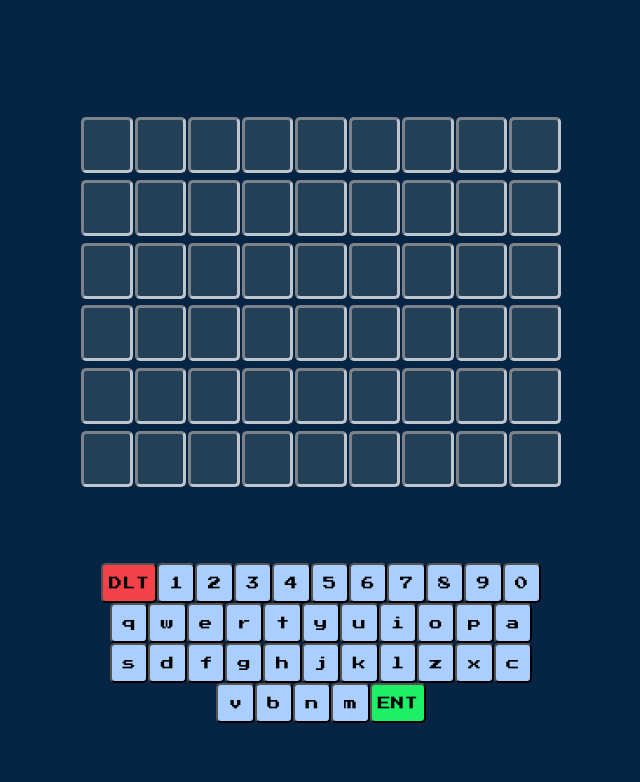
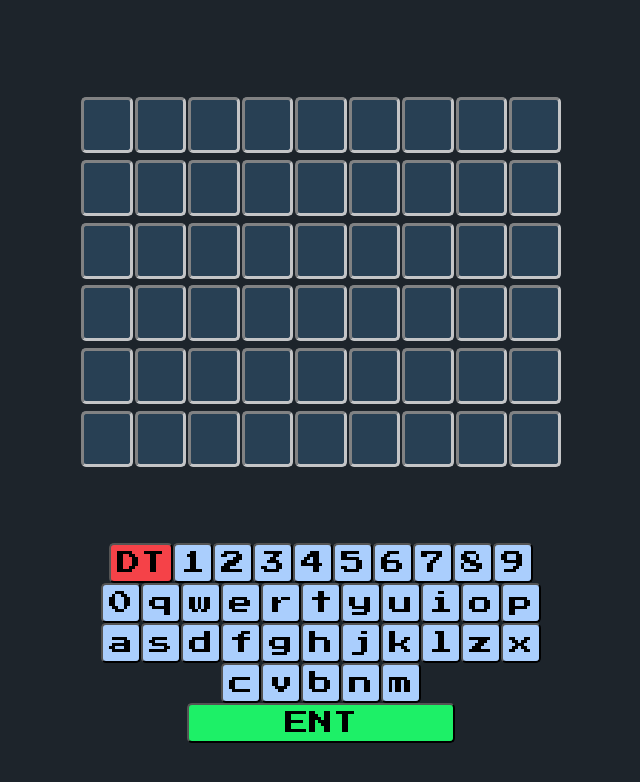
Before and after one commit to akothari01/Chardle, a React (Vite) app in the folder steamdle/: page / in a window 1280 px wide. Shown: the top 782 px of the page, without its empty margins (319-959 px from the left). Built offline with nearby package versions, Linux system fonts and the light colour scheme.

Commit message:
letter coloring added
on pressing enter, the words will now be colored, achieved by creating a new state to track the coloring of the grid

```diff
--- a/steamdle/src/App.jsx
+++ b/steamdle/src/App.jsx
@@ -7,6 +7,7 @@ export default function App() {
   const [guesses, setGuesses] = useState(Array(wordToGuess.length * 6).fill(''))
   const [index, setIndex] = useState(0)
   const[currentGuess, setCurrentGuess] = useState(1)
+  const[guessCorrect, setGuessCorrect] = useState(Array(wordToGuess.length * 6).fill('#2b475f'))
 
   function handleTyping(letter){
     if(index < currentGuess * wordToGuess.length){
@@ -20,10 +21,8 @@ export default function App() {
   }
 
   function deleteInput(){
-    console.log(index)
-    const newIndex = (index < currentGuess*wordToGuess.length+1) ? index - 1 : index
+    const newIndex = (index < currentGuess*wordToGuess.length+1 && index > (currentGuess-1)*wordToGuess.length) ? index - 1 : index
     setIndex(newIndex)
-    console.log(index)
     setGuesses(prevGuess => {
       const newGuess = [...prevGuess]
       newGuess[newIndex] = ''
@@ -31,10 +30,34 @@ export default function App() {
     })
   }
 
+  function enterInput(){
+    if(index === currentGuess*wordToGuess.length){
+      const guess = guesses
+      setGuessCorrect(prevCor => {
+        const newCor = [...prevCor]
+        const word = wordToGuess.split('')
+        for(let i = index - wordToGuess.length; i <= index-1; i++){
+          if(guess[i] === word[i%wordToGuess.length]){
+            newCor[i] = '#34eb6b'
+          }
+          else if(word.includes(guess[i])){
+            newCor[i] = '#ebcf34'
+          }
+          else{
+            newCor[i] = '#747877'
+          }
+        }
+        return newCor
+      })
+      setCurrentGuess(prevGuess => prevGuess + 1)
+    }
+  }
+
+
   return (
     <main className='main-content'>
-      <WordGuess gridSize={guesses}/>
-      <Keyboard typing={handleTyping} del={deleteInput}/>
+      <WordGuess gridSize={guesses} coloring={guessCorrect}/>
+      <Keyboard typing={handleTyping} del={deleteInput} ent={enterInput}/>
     </main>
   )
 }
--- a/steamdle/src/components/Keyboard.jsx
+++ b/steamdle/src/components/Keyboard.jsx
@@ -2,13 +2,13 @@ export default function Keyboard(props){
     const keys = "1234567890qwertyuiopasdfghjklzxcvbnm"
     return(
         <section className="keyboard">
-            <button onClick={props.del} style={{backgroundColor:"#f54248"}}>DLT</button>
+            <button onClick={props.del} style={{backgroundColor:"#f54248"}}>DT</button>
             {
                 keys.split('').map(letter => (
                     <button onClick={() => (props.typing)(letter)} key={letter}>{letter}</button>
                 ))
             }
-            <button style={{backgroundColor: "#1df067"}}>ENT</button>
+            <button onClick={props.ent} style={{backgroundColor: "#1df067", width:"60%"}}>ENT</button>
         </section>
     )
 }
--- a/steamdle/src/components/WordGuess.jsx
+++ b/steamdle/src/components/WordGuess.jsx
@@ -9,7 +9,7 @@ export default function WordGuess(props){
         <section style={gridDimension} className="guess-blocks">
             {
                 props.gridSize.map((letter, index) => (
-                    <span key={index}>{letter}</span>
+                    <span style={{backgroundColor: props.coloring[index]}} key={index}>{letter}</span>
                 ))
             }
         </section>
--- a/steamdle/src/index.css
+++ b/steamdle/src/index.css
@@ -4,7 +4,7 @@
 
 body {
   margin: 0;
-  background-color:  #062444 ;
+  background-color:  #1d242b ;
   color: #D9D9D9;
   padding: 20px;
   height: 100vh;
@@ -34,6 +34,9 @@ section.guess-blocks{
 
 section.guess-blocks > span{
   background-color: #2b475f ;
+  color: rgb(255, 255, 255);
+  font-size: 3rem;
+  font-weight: bold;
   display: flex;
   align-items: center;
   justify-content: center;
@@ -60,4 +63,5 @@ section.keyboard > button{
   font-family: "Press Start 2P", serif;
   border-radius: 5px;
   background-color: #aacefd;
+  font-size: 1.5rem;
 }
```
